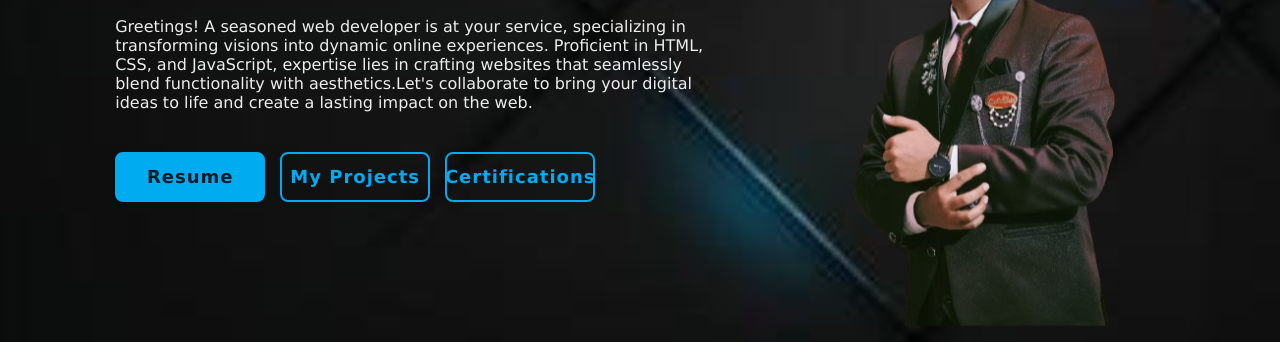
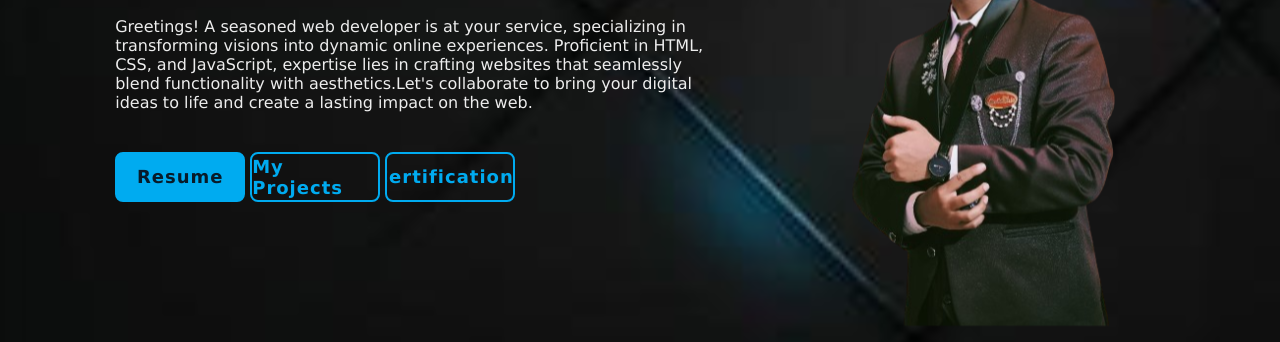
Before and after one commit to rachitgarg777/PRODIGY_WD_02, a plain HTML site: page index.html in a window 1280 px wide. Shown: the part 375-717 px from the top of the page. Drawn offline with nearby package versions, Linux system fonts and the light colour scheme.

Commit message:
Update style.css

```diff
--- a/style.css
+++ b/style.css
@@ -123,7 +123,7 @@ section{
     position: relative;
     display: flex;
     justify-content: space-between;
-    width: 48rem;
+    width: 40rem;
     height: 5rem;
 }
 .btn-box .btn{
@@ -131,7 +131,7 @@ section{
  display: inline-flex;
  justify-content: center;
  align-items: center;
- width: 15rem;
+ width: 13rem;
  height: 100%;
  background: var(--main-color);
  border: .2rem solid var(--main-color);
```
